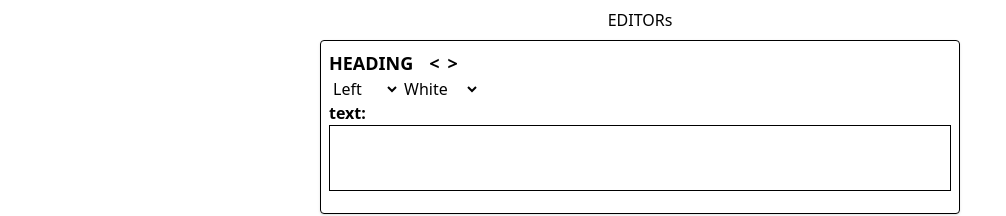
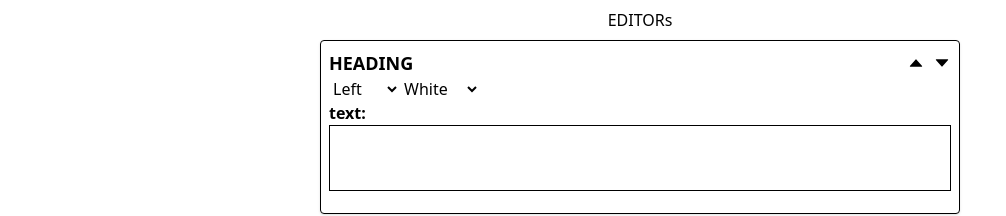
Before and after one commit to Subhavich/blog-editor, a React (Vite) app: page / in a window 1280 px wide. Both pictures are taken after a click on the button "Add Element". Shown: the top 216 px of the page, without its empty margins (0-1006 px from the left). Built offline with nearby package versions, Linux system fonts and the light colour scheme.

Commit message:
add icons

```diff
--- a/package.json
+++ b/package.json
@@ -12,7 +12,8 @@
   "dependencies": {
     "@tailwindcss/vite": "^4.0.1",
     "react": "^18.3.1",
-    "react-dom": "^18.3.1"
+    "react-dom": "^18.3.1",
+    "react-icons": "^5.4.0"
   },
   "devDependencies": {
     "@eslint/js": "^9.17.0",
--- a/src/App.jsx
+++ b/src/App.jsx
@@ -1,6 +1,7 @@
 import { useReducer, useRef, useEffect } from "react";
 import { alignmentOptions, bgOptions } from "./Data";
 import renderEle, { options } from "./components/blocks/BlockOutlet";
+import { AiFillCaretDown, AiFillCaretUp } from "react-icons/ai";
 // Reducer function to manage the editors state
 function reducer(state, action) {
   switch (action.type) {
@@ -132,8 +133,8 @@ function EditorForm({ index, type, load, dispatch }) {
 
   return (
     <div className="p-2 border rounded shadow-sm">
-      <div className="flex start space-x-4 items-center">
-        <p className="text-lg font-bold">{type.toUpperCase()}</p>
+      <div className="flex justify-between space-x-4 items-center">
+        <p className="text-lg   font-bold">{type.toUpperCase()}</p>
         <div className="flex space-x-2">
           <span
             className="cursor-pointer text-lg font-bold"
@@ -145,7 +146,7 @@ function EditorForm({ index, type, load, dispatch }) {
               })
             }
           >
-            {"<"}
+            <AiFillCaretUp />
           </span>
           <span
             className="cursor-pointer text-lg font-bold"
@@ -157,7 +158,7 @@ function EditorForm({ index, type, load, dispatch }) {
               })
             }
           >
-            {">"}
+            <AiFillCaretDown />
           </span>
         </div>
       </div>
```
Also changed, not shown: 1 other file (tests, documents, lock files or other folders).
